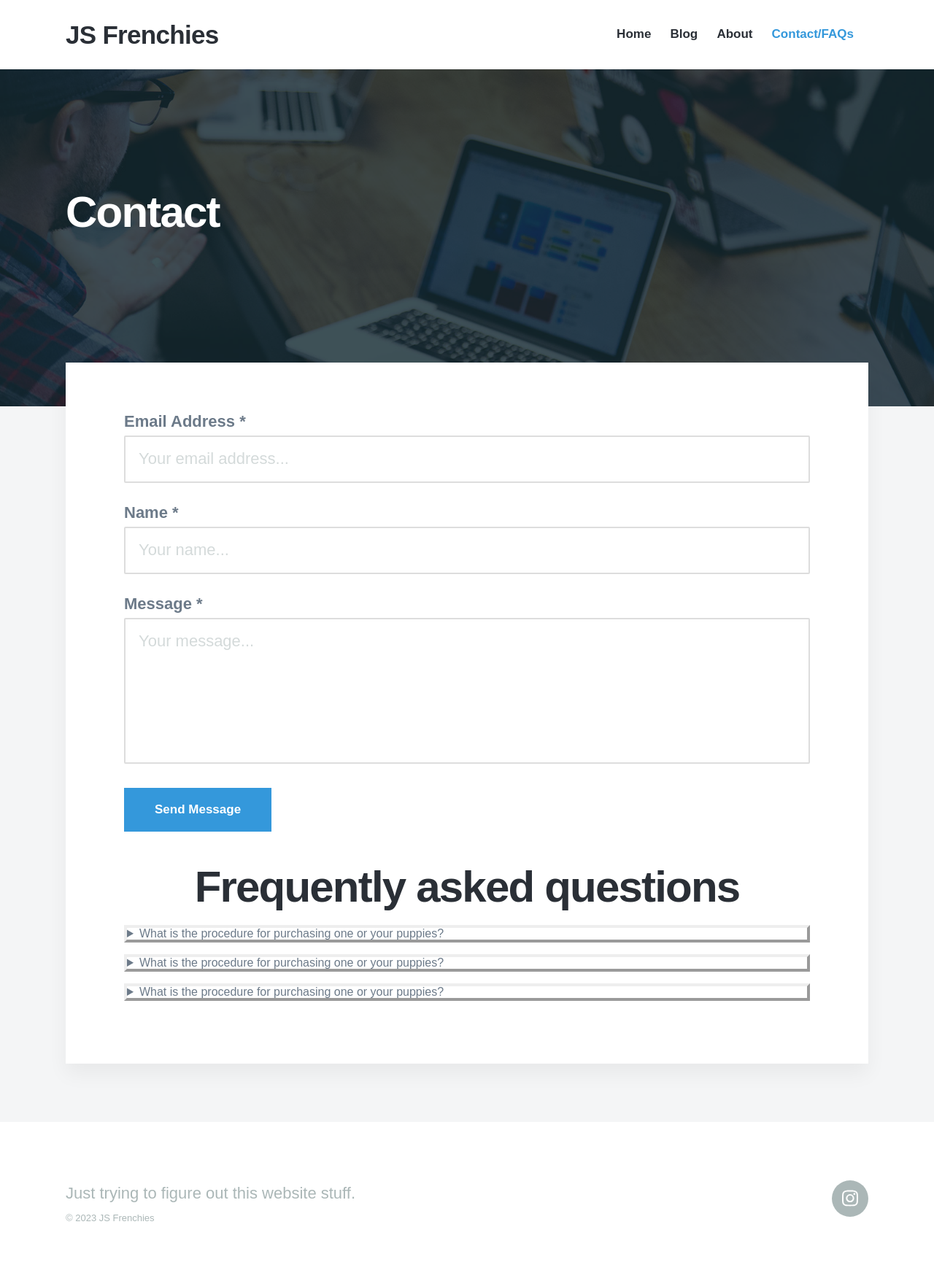
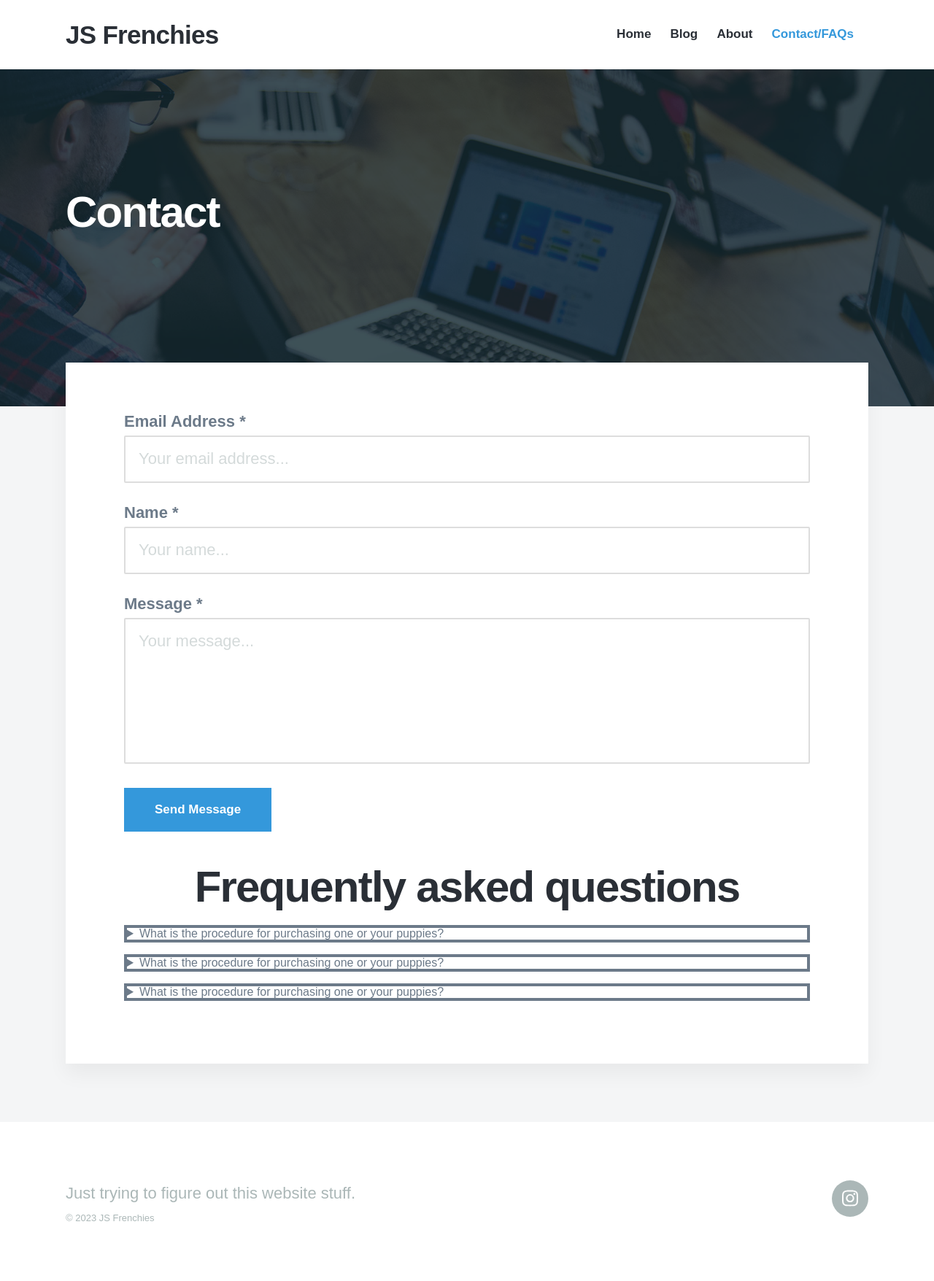
Before and after one commit to jcsodenkamp/jcsodenkamp.github.io, a Jekyll site: the page built from _pages/contact.md, in a window 1280 px wide. Shown: the whole page at 73% size. Built offline with Jekyll 4.4.1, drawn with Linux system fonts in a browser that asks for light colours; nearby versions of some CDN libraries; some web fonts are replaced.

Commit message:
Update contact-form.html

```diff
--- a/_includes/contact-form.html
+++ b/_includes/contact-form.html
@@ -37,23 +37,7 @@
 	</div>
 	<br>
 
-	<div style="border: 4px outset;">
-	    	<details>
-	        	<summary>
-				What is the procedure for purchasing one or your
-	            		puppies?
-			</summary>
-	        	<p>
-				Filling out our application would be the first step to
-	           		purchasing a puppy. We place our puppies on a first come
-	            		basis and all puppies under 8 weeks require a
-	            		non-refundable deposit.
-			</p>
-	    	</details>
-	</div>
-
-	<br>
-		<div style="border: 4px outset;">
+	<div style="border: 4px solid;">
 	    	<details>
 	        	<summary>
 				What is the procedure for purchasing one or your
@@ -69,7 +53,23 @@
 	</div>
 	<br>
 
-		<div style="border: 4px outset;">
+		<div style="border: 4px solid;">
+	    	<details>
+	        	<summary>
+				What is the procedure for purchasing one or your
+	            		puppies?
+			</summary>
+	        	<p>
+				Filling out our application would be the first step to
+	           		purchasing a puppy. We place our puppies on a first come
+	            		basis and all puppies under 8 weeks require a
+	            		non-refundable deposit.
+			</p>
+	    	</details>
+	</div>
+	<br>
+
+		<div style="border: 4px solid;">
 	    	<details>
 	        	<summary>
 				What is the procedure for purchasing one or your
@@ -89,4 +89,6 @@
 
 
 
+
+
 </div>
```
